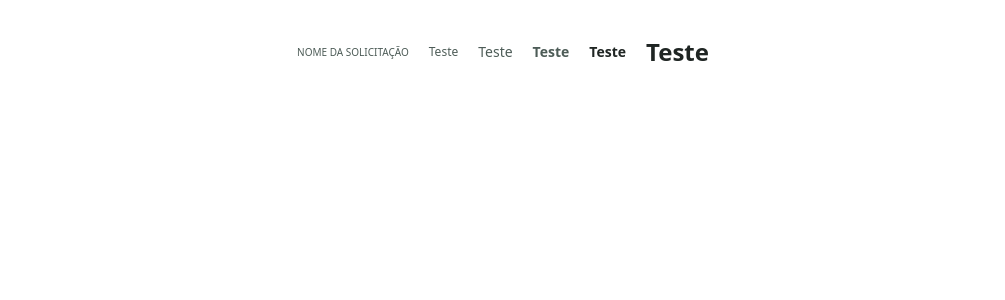
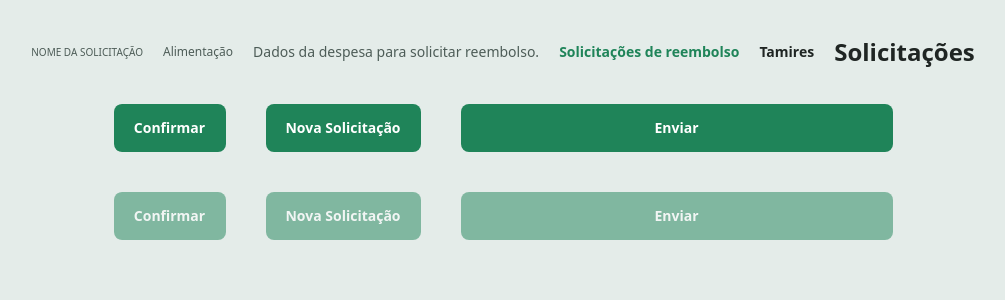
Before and after one commit to Edu-2de/refound-react, a React (Vite) app in the folder refund-react/refund/: page / in a window 1280 px wide. Shown: the top 300 px of the page, without its empty margins (137-1142 px from the left). Built offline with nearby package versions, Linux system fonts and the light colour scheme.

Commit message:
Adiciona componente Button e atualiza App.tsx para incluir botões; refatora textos e estilos

```diff
--- a/refund-react/refund/src/App.tsx
+++ b/refund-react/refund/src/App.tsx
@@ -1,3 +1,4 @@
+import Button from "./components/button";
 import Text from "./components/text";
 
 function App() {
@@ -8,18 +9,38 @@ function App() {
                     NOME DA SOLICITAÇÃO
                 </Text>
                 <Text variant="body-sm" className="text-gray-200">
-                    Teste
+                    Alimentação
                 </Text>
-                <Text className="text-gray-200">Teste</Text>
-                <Text variant="heading-sm-semibold" className="text-gray-200">
-                    Teste
+                <Text className="text-gray-200">
+                    Dados da despesa para solicitar reembolso.
+                </Text>
+                <Text variant="heading-sm-semibold" className="text-green-100">
+                    Solicitações de reembolso
                 </Text>
                 <Text variant="heading-sm-bold" className="text-gray-100">
-                    Teste
+                    Tamires
                 </Text>
                 <Text variant="heading-lg-bold" className="text-gray-100">
-                    Teste
+                    Solicitações
                 </Text>
+            </div>
+
+            <div className="flex flex-row gap-10">
+                <Button size="sm">Confirmar</Button>
+                <Button size="md">Nova Solicitação</Button>
+                <Button size="lg">Enviar</Button>
+            </div>
+
+            <div className="flex flex-row gap-10">
+                <Button disabled size="sm">
+                    Confirmar
+                </Button>
+                <Button disabled size="md">
+                    Nova Solicitação
+                </Button>
+                <Button disabled size="lg">
+                    Enviar
+                </Button>
             </div>
         </div>
     );
--- /dev/null
+++ b/refund-react/refund/src/components/button.tsx
@@ -0,0 +1,50 @@
+import type React from "react";
+import { tv, type VariantProps } from "tailwind-variants";
+import Text from "./text";
+
+export const buttonVariants = tv({
+    base: `
+        flex items-center justify-center
+        bg-green-100 hover:bg-green-200
+        h-12 rounded-lg cursor-pointer
+    `,
+    variants: {
+        size: {
+            sm: "w-28 ",
+            md: "w-[9.688rem]",
+            lg: "w-108",
+        },
+        disabled: {
+            true: "opacity-50 pointer-events-none",
+        },
+    },
+    defaultVariants: {
+        size: "md",
+        disabled: false,
+    },
+});
+
+interface ButtonProps
+    extends
+        VariantProps<typeof buttonVariants>,
+        React.ComponentProps<"button"> {}
+
+export default function Button({
+    children,
+    size,
+    disabled,
+    className,
+    ...props
+}: ButtonProps) {
+    return (
+        <button
+            className={buttonVariants({ size, disabled, className })}
+            {...props}
+            disabled={disabled as boolean}
+        >
+            <Text className="text-white" variant="heading-sm-bold">
+                {children}
+            </Text>
+        </button>
+    );
+}
--- a/refund-react/refund/src/index.css
+++ b/refund-react/refund/src/index.css
@@ -16,3 +16,7 @@
 
     --font-sans: system-ui, "Open Sans", Roboto, sans-serif;
 }
+
+body {
+    background-color: var(--color-gray-400);
+}
```
